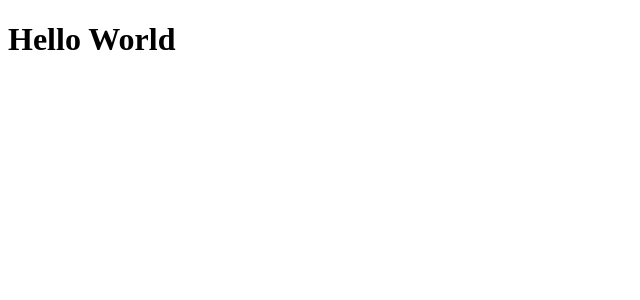
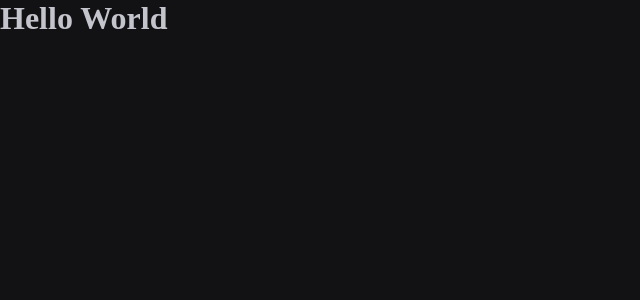
Before and after one commit to Marcos2Junior/ignite-timer, a React (Vite) app: page / in a window 1280 px wide. Shown: the top 300 px of the page, without its empty margins (0-640 px from the left). Built offline with nearby package versions, Linux system fonts and the light colour scheme.

Commit message:
styled components

```diff
--- a/index.html
+++ b/index.html
@@ -2,7 +2,11 @@
 <html lang="en">
   <head>
     <meta charset="UTF-8" />
+    <link rel="preconnect" href="https://fonts.googleapis.com" />
+    <link rel="preconnect" href="https://fonts.gstatic.com" crossorigin />
     <meta name="viewport" content="width=device-width, initial-scale=1.0" />
+
+    <link href="https://fonts.googleapis.com/css2?family=Roboto+Mono:wght@700&family=Roboto:wght@400;700&display=swap" rel="stylesheet" />
     <title>Ignite Timer</title>
   </head>
   <body>
--- a/src/App.tsx
+++ b/src/App.tsx
@@ -1,5 +1,13 @@
+import { ThemeProvider } from 'styled-components'
+import { defaultTheme } from './styles/themes/default'
+import { GlobalStyles } from './styles/global'
+
 export function App() {
   return (
-    <h1>Hello World</h1>
+    <ThemeProvider theme={defaultTheme}>
+      <h1>Hello World</h1>
+
+      <GlobalStyles />
+    </ThemeProvider>
   )
 }
--- /dev/null
+++ b/src/styles/global.ts
@@ -0,0 +1,25 @@
+import { createGlobalStyle } from 'styled-components'
+
+export const GlobalStyles = createGlobalStyle`
+    * {
+        margin: 0;
+        padding: 0;
+        box-sizing: border-box;
+    }
+
+    :focus {
+        outline: 0;
+        box-shadow: 0 0 0 2px ${(props) => props.theme['green-500']};
+    }
+
+    body {
+        background: ${(props) => props.theme['gray-900']};
+        color: ${(props) => props.theme['gray-300']};
+    }
+
+    body, input, textarea, button {
+        font-family: 'Roboto' sans-serif;
+        font-weight: 400;
+        font-size: 1rem;
+    }
+`
--- /dev/null
+++ b/src/styles/themes/default.ts
@@ -0,0 +1,21 @@
+export const defaultTheme = {
+  white: '#FFF',
+
+  'gray-100': '#E1E1E6',
+  'gray-300': '#C4C4CC',
+  'gray-400': '#8D8D99',
+  'gray-500': '#7C7C8A',
+  'gray-600': '#323238',
+  'gray-700': '#29292E',
+  'gray-800': '#202024',
+  'gray-900': '#121214',
+
+  'green-300': '#00B37E',
+  'green-500': '#00875F',
+  'green-700': '#015F43',
+
+  'red-500': '#AB222E',
+  'red-700': '#7A1921',
+
+  'yellow-500': '#FBA94C',
+}
```
Also changed, not shown: package.json (+5 -2 lines), src/@types/styled.d.ts (added, +8 -0 lines), .eslintrc.cjs (deleted), .eslintrc.json (added), 1 other file (tests, documents, lock files or other folders).
